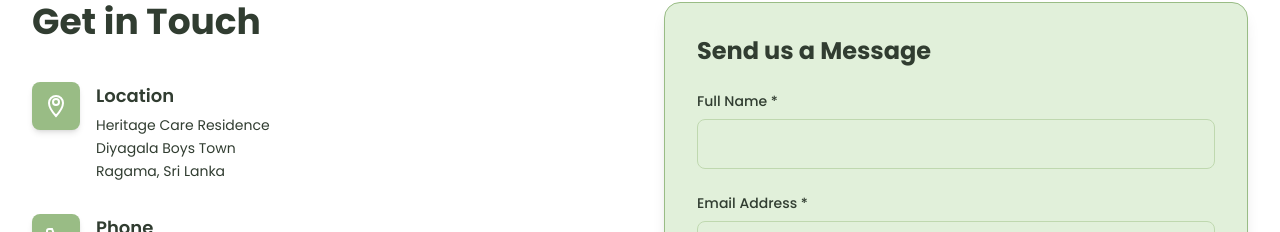
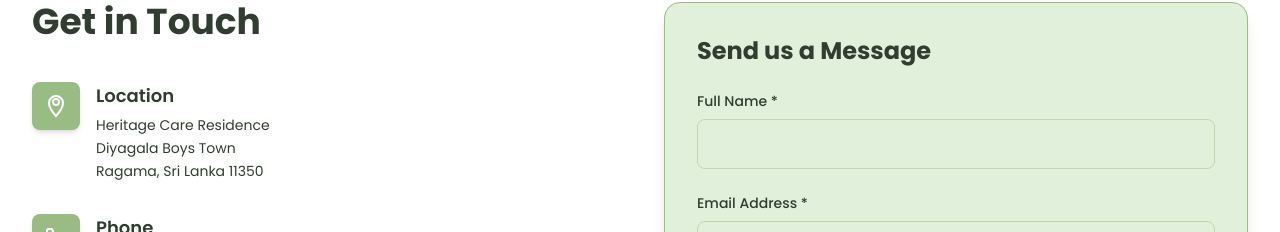
Before and after one commit to Nehan12/St.Johns, a Next.js app: page /contact in a window 1280 px wide. Shown: the part 774-1006 px from the top of the page. Built offline with nearby package versions, Linux system fonts and the light colour scheme.

Commit message:
Contact page issue

```diff
--- a/src/app/contact/page.tsx
+++ b/src/app/contact/page.tsx
@@ -164,7 +164,7 @@ export default function Contact() {
                         Heritage Care Residence
                         <br />
                         Diyagala Boys Town <br />
-                        Ragama, Sri Lanka
+                        Ragama, Sri Lanka 11350
                       </>
                     ),
                     icon: (
```
